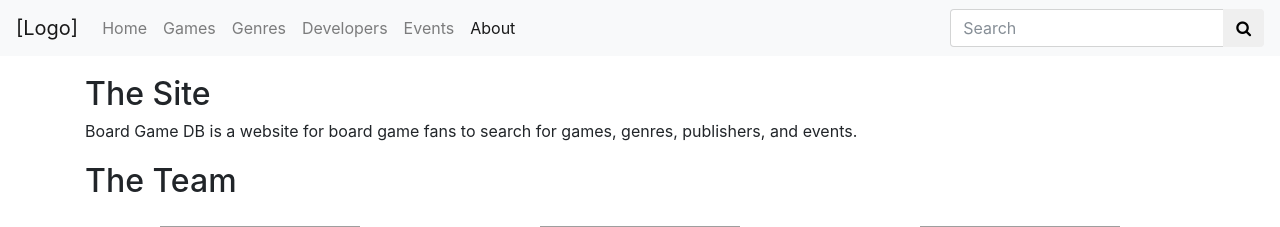
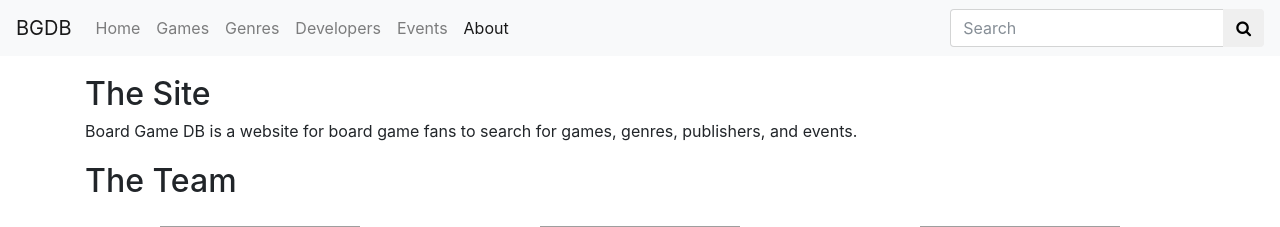
Before and after one commit to jsphyin/idb, a Flask app: page /about in a window 1280 px wide. Shown: the top 227 px of the page. Run offline with Flask 2, Linux system fonts and the light colour scheme; some libraries are stand-ins or nearby versions; grey boxes are pictures that could not be loaded.

Commit message:
Add navbar header

```diff
--- a/templates/base.html
+++ b/templates/base.html
@@ -23,7 +23,7 @@
     <body>
         <div id="wrapper" class="container-fluid">
             <nav class="navbar navbar-expand-lg navbar-light bg-light">
-                <a class="navbar-brand" href="#">[Logo]</a>
+                <span class="navbar-brand">BGDB</span>
                 <button class="navbar-toggler" type="button" data-toggle="collapse" data-target="#main-navbar">
                     <span class="navbar-toggler-icon"></span>
                 </button>
```
